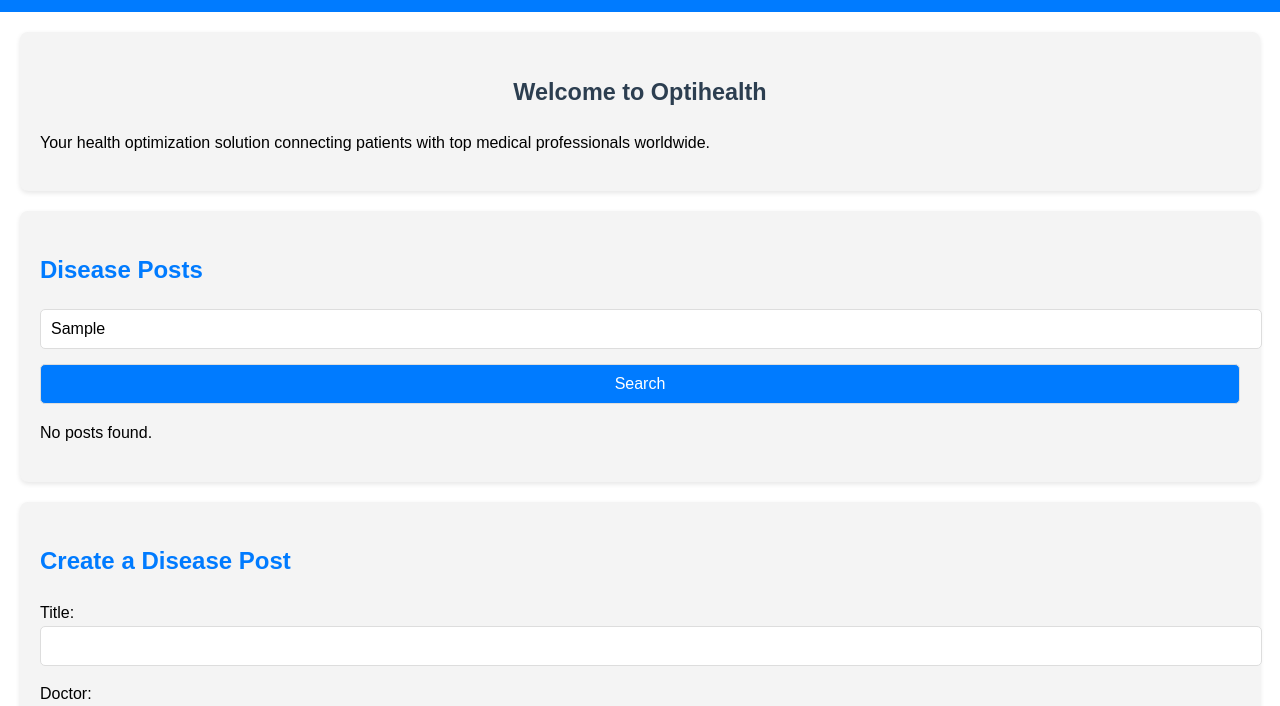
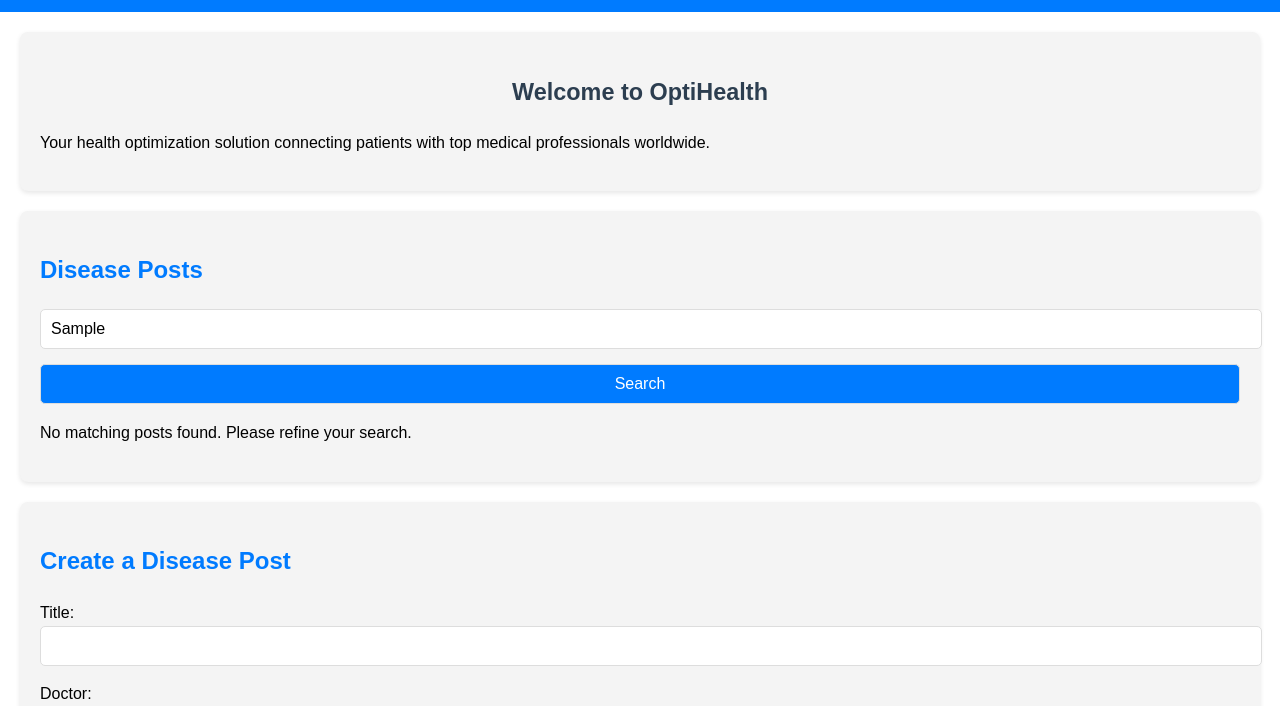
Before and after one commit to asbomai/optihealth, a plain HTML site: page opt.html in a window 1280 px wide. Both pictures are taken after typing "Sample" into the empty fields and a click on the button "Search". Shown: the part 64-770 px from the top of the page. Drawn offline with Linux system fonts and the light colour scheme.

Commit message:
Add files via upload

```diff
--- a/opt.html
+++ b/opt.html
@@ -22,14 +22,13 @@
     </header>
 
     <section id="home">
-       <div id="welcome">Welcome to Optihealth</div>
-
+        <div id="welcome">Welcome to OptiHealth</div>
         <p>Your health optimization solution connecting patients with top medical professionals worldwide.</p>
     </section>
 
     <section id="diseases">
         <h2>Disease Posts</h2>
-        <input type="text" id="postSearch" placeholder="Hi,ask me what do you feel.....">
+        <input type="text" id="postSearch" placeholder="Hi, ask me what do you feel.....">
         <button onclick="searchPosts()">Search</button>
         <div id="postResults"></div>
     </section>
@@ -72,20 +71,15 @@
         </form>
     </section>
 
-
     <!-- Agency Partner Banner -->
     <div id="agency-banner">
         <img src="3mtt.jpg" alt="Agency Logo" class="agency-logo">
-        <span class="agency-name">Federal ministry of communications Innovation and Digital Economy</span>
+        <span class="agency-name">Federal Ministry of Communications Innovation and Digital Economy</span>
     </div>
 
-
-
-
-  <footer>
-    <p>&copy; 2024 Optihealth. All rights reserved.</p>
-</footer>
-
+    <footer>
+        <p>&copy; 2024 OptiHealth. All rights reserved.</p>
+    </footer>
 
     <script src="opt.js"></script>
 </body>
--- a/opt.js
+++ b/opt.js
@@ -33,48 +33,8 @@
         symptoms: "Severe fatigue, memory issues, difficulty concentrating",
         signs: "Sore throat, swollen lymph nodes, muscle aches",
         content: "CFS is a complex condition characterized by extreme fatigue that doesn't improve with rest."
-    },
-    {
-        title: "Parkinson's Plus Syndrome",
-        doctor: "Dr. Harris",
-        symptoms: "Tremors, stiffness, difficulty swallowing",
-        signs: "Speech difficulties, impaired balance, slow movements",
-        content: "A group of neurological disorders that share symptoms with Parkinson's disease but progress differently."
-    },
-    {
-        title: "Celiac Disease",
-        doctor: "Dr. Patel",
-        symptoms: "Chronic diarrhea, weight loss, fatigue",
-        signs: "Bloating, malnutrition, itchy rash",
-        content: "Celiac disease is an autoimmune condition triggered by gluten, leading to intestinal damage."
-    },
-    {
-        title: "Fibrodysplasia Ossificans Progressiva (FOP)",
-        doctor: "Dr. Jameson",
-        symptoms: "Progressive stiffness, immobility, pain during movement",
-        signs: "Bone formation in muscles, deformed toes, joint fusions",
-        content: "A rare genetic condition where muscle tissue transforms into bone, causing severe immobility."
-    },
-    {
-        title: "Stiff-Person Syndrome",
-        doctor: "Dr. Carter",
-        symptoms: "Muscle stiffness, painful spasms, difficulty walking",
-        signs: "Postural deformities, heightened sensitivity to touch or sound, rigid posture",
-        content: "A rare neurological disorder causing progressive muscle stiffness and spasms."
-    },
-    {
-        title: "Primary Lateral Sclerosis (PLS)",
-        doctor: "Dr. Wright",
-        symptoms: "Weakness in legs, difficulty with speech, slow movements",
-        signs: "Spasticity, exaggerated reflexes, difficulty maintaining posture",
-        content: "PLS is a rare motor neuron disease affecting voluntary muscle control."
     }
 ];
-
-
-
-
-
 
 // Function to display posts
 function displayPosts(filteredPosts = null) {
@@ -103,7 +63,7 @@
     });
 }
 
-// Fixed search function
+// Enhanced search function with keyword validation
 function searchPosts() {
     const searchInput = document.getElementById("postSearch").value.toLowerCase().trim();
     const resultsDiv = document.getElementById("postResults");
@@ -114,37 +74,53 @@
         return;
     }
 
-    // Split the user's input into individual words
-    const searchWords = searchInput.split(/\s+/); // Split by spaces
-    const matchingPosts = [];
+    // Split the input into words and filter out single characters
+    const searchKeywords = searchInput
+        .split(/\s+/) // Split by spaces
+        .filter(word => word.length > 1); // Remove single characters
 
-    // Iterate through each post
+    if (searchKeywords.length === 0) {
+        resultsDiv.innerHTML = "<p>No valid keywords found. Please refine your search.</p>";
+        return;
+    }
+
+    const postMatches = [];
+
+    // Iterate through posts to calculate match counts
     posts.forEach((post) => {
-        // Combine signs and symptoms into a single searchable text
         const combinedText = `${post.signs.toLowerCase()} ${post.symptoms.toLowerCase()}`;
         let matchCount = 0;
 
-        // Check how many search words match in the combined text
-        searchWords.forEach((word) => {
-            if (combinedText.includes(word)) {
+        searchKeywords.forEach((keyword) => {
+            if (combinedText.includes(keyword)) {
                 matchCount++;
             }
         });
 
-        // Add post to results if at least 2 words match
-        if (matchCount >= 2) {
-            matchingPosts.push(post);
+        if (matchCount > 0) {
+            postMatches.push({ post, matchCount });
         }
     });
 
-    // Display matching posts or show "No posts found"
-    displayPosts(matchingPosts);
+    if (postMatches.length === 0) {
+        resultsDiv.innerHTML = "<p>No matching posts found. Please refine your search.</p>";
+        return;
+    }
+
+    // Determine the maximum match count
+    const maxMatchCount = Math.max(...postMatches.map(match => match.matchCount));
+
+    // Filter posts with the maximum match count
+    const topMatches = postMatches.filter(match => match.matchCount === maxMatchCount)
+                                  .map(match => match.post);
+
+    // Display only the top matches
+    displayPosts(topMatches);
 }
 
 // Handle creating a new post
 document.getElementById("createPostForm").addEventListener("submit", function (event) {
     event.preventDefault();
-
     const title = document.getElementById("postTitle").value;
     const doctor = document.getElementById("postDoctor").value;
     const symptoms = document.getElementById("postSymptoms").value;
@@ -157,16 +133,10 @@
     displayPosts();
 });
 
-// Function to contact the doctor
+// Function to contact doctor
 function contactDoctor(doctor) {
-    alert(`You can now send a message to Dr. ${doctor}.`); // Corrected to use "doctor" variable
+    alert(`You can now send a message to ${doctor}.`);
     document.getElementById("contact").scrollIntoView({ behavior: "smooth" });
-
-    // Optionally populate the "Contact Doctor" form with the doctor's name
-    const contactNameField = document.getElementById("contactName");
-    if (contactNameField) {
-        contactNameField.value = `Message to Dr. ${doctor}`;
-    }
 }
 
 // Initial display of posts
```
